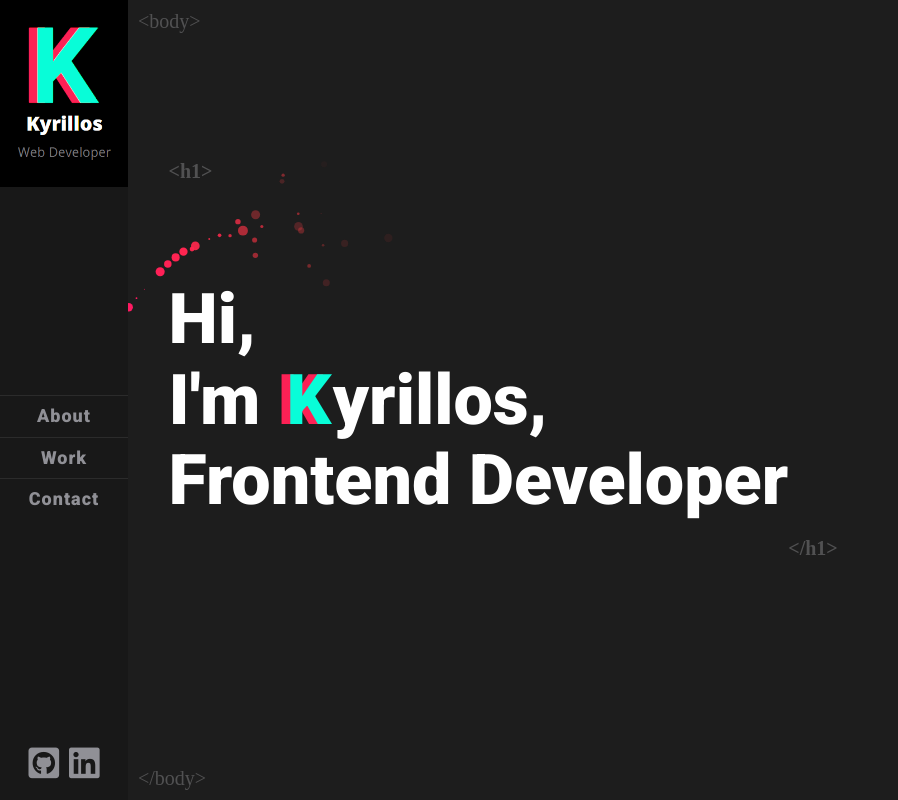
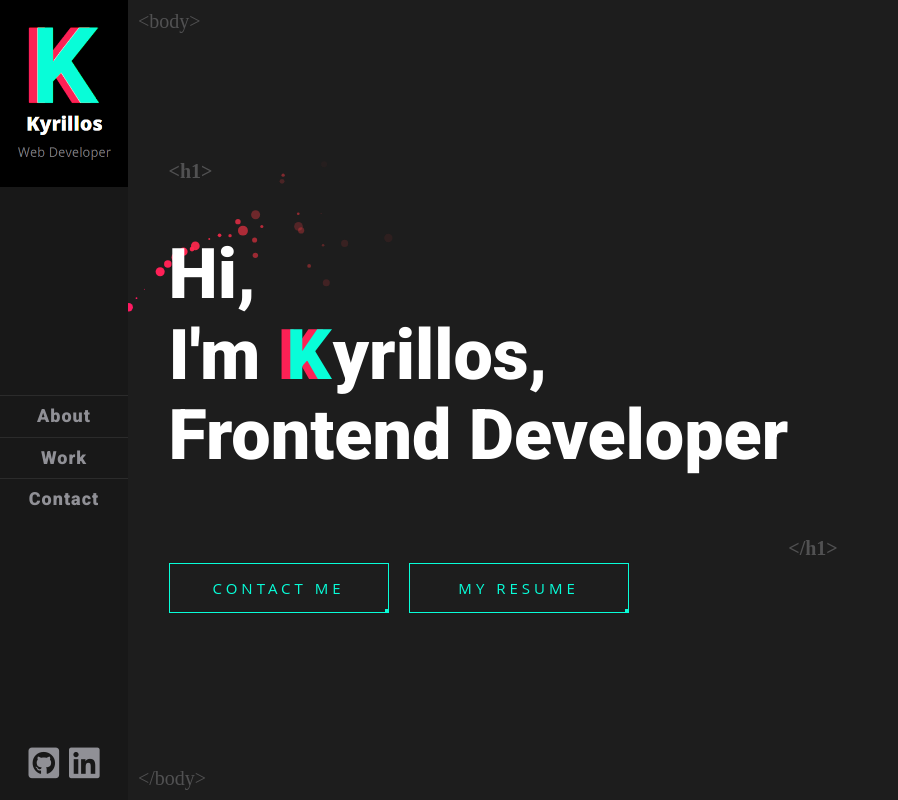
Before and after one commit to Bondok6/kyrillos-portfolio, a React (Create React App) app: page / in a window 1280 px wide. Shown: the top 800 px of the page, without its empty margins (0-898 px from the left). Built offline with nearby package versions, Linux system fonts and the light colour scheme; a web font is replaced by a local one.

Commit message:
Add Button Component

```diff
--- /dev/null
+++ b/src/components/UI/Button.jsx
@@ -0,0 +1,13 @@
+const Button = ({ text, link }) => {
+  return (
+    <a className="btn" href={link}>
+      <div>
+        <span className="bg"></span>
+        <span className="base"></span>
+        <span className="text">{text}</span>
+      </div>
+    </a>
+  );
+};
+
+export default Button;
--- a/src/pages/Home.jsx
+++ b/src/pages/Home.jsx
@@ -1,6 +1,7 @@
 import { useRef } from 'react';
 import MouseHoverAnimation from '../utils/mouse-hover-animation';
 import Heading from '../utils/heading';
+import Button from '../components/UI/Button';
 
 const Home = () => {
   const headingRef = useRef(null);
@@ -12,6 +13,15 @@ const Home = () => {
   return (
     <section className="home container">
       <h1 className="heading" ref={headingRef}></h1>
+
+      <div className="buttons">
+        <Button text="contact me" link="/conatct" />
+        <Button
+          text="my resume"
+          link="https://docs.google.com/document/d/1rkT_79Hb5qYM3IEzFmh1VZJxqEaDohz1gZBjnTkI1Jw/"
+        />
+      </div>
+
       <canvas id="c" ref={cRef}></canvas>
     </section>
   );
```
